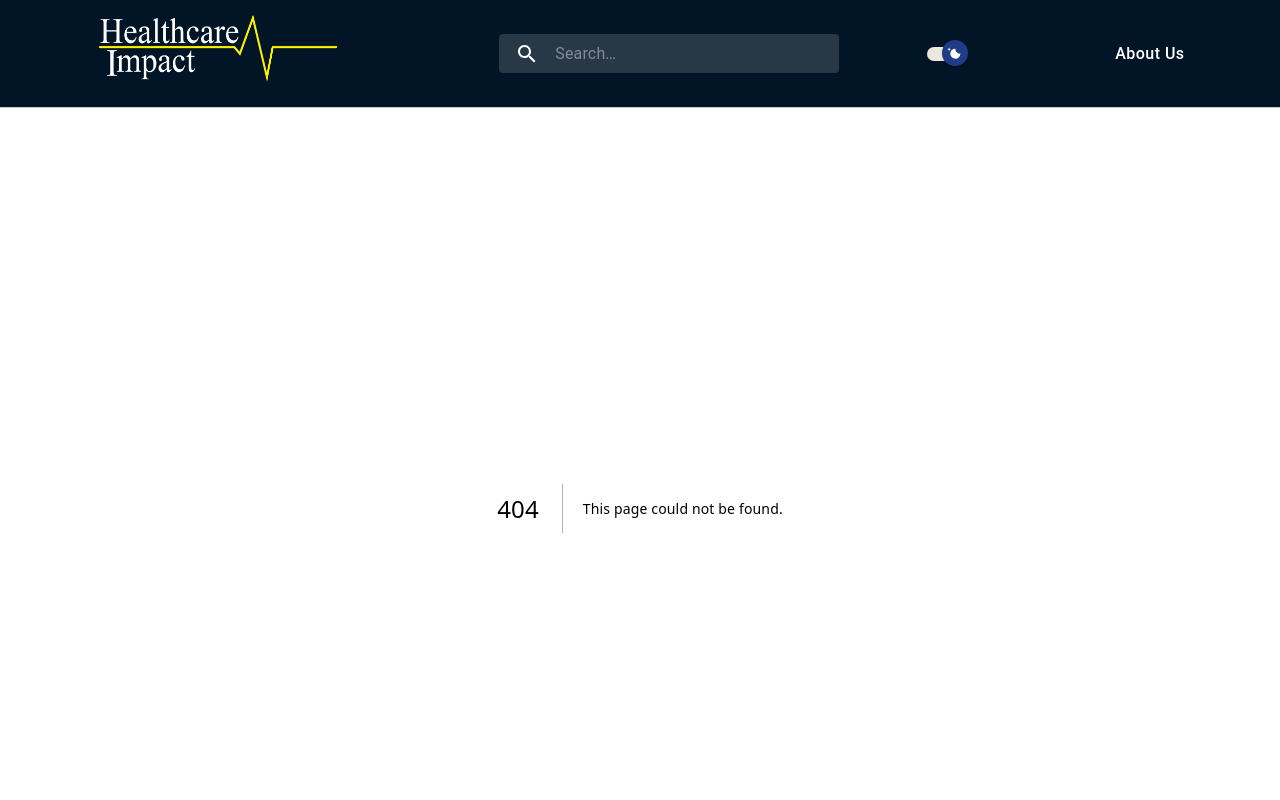
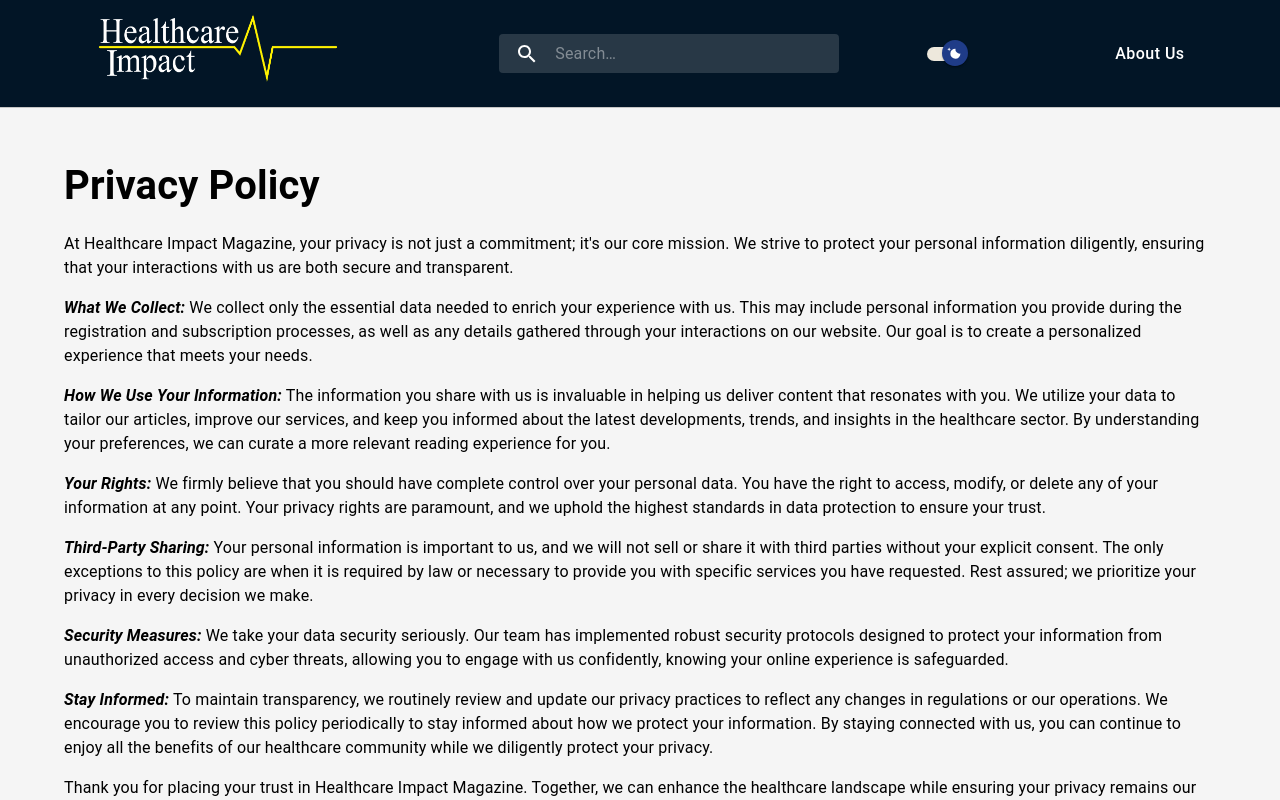
Before and after one commit to blessedjoe2000/healthcareimpact_forntend, a Next.js app: page /privacy in a window 1280 px wide. Before the commit this address had no page. Shown: the top 800 px of the page. Built offline with nearby package versions, Linux system fonts and the light colour scheme.

Commit message:
privacy policy page added

```diff
--- a/app/globals.css
+++ b/app/globals.css
@@ -46,3 +46,8 @@ footer {
   background-color: #021526;
   color: #fff;
 }
+
+span {
+  font-weight: 600;
+  font-style: italic;
+}
--- /dev/null
+++ b/app/privacy/page.jsx
@@ -0,0 +1,74 @@
+"use client";
+
+import { Typography } from "@mui/material";
+import { Box, Container } from "@mui/system";
+import React from "react";
+import { ContactTitle } from "../about/styles";
+
+export default function privacy() {
+  return (
+    <Container sx={{ mt: "1rem" }}>
+      <Box sx={{ fontSize: "1.2rem" }}>
+        <ContactTitle>Privacy Policy</ContactTitle>
+        <Typography>
+          At Healthcare Impact Magazine, your privacy is not just a commitment;
+          it&#39;s our core mission. We strive to protect your personal
+          information diligently, ensuring that your interactions with us are
+          both secure and transparent.
+        </Typography>
+        <Typography sx={{ my: "1rem" }}>
+          <span>What We Collect:</span> We collect only the essential data
+          needed to enrich your experience with us. This may include personal
+          information you provide during the registration and subscription
+          processes, as well as any details gathered through your interactions
+          on our website. Our goal is to create a personalized experience that
+          meets your needs.
+        </Typography>
+        <Typography sx={{ my: "1rem" }}>
+          <span>How We Use Your Information:</span> The information you share
+          with us is invaluable in helping us deliver content that resonates
+          with you. We utilize your data to tailor our articles, improve our
+          services, and keep you informed about the latest developments, trends,
+          and insights in the healthcare sector. By understanding your
+          preferences, we can curate a more relevant reading experience for you.
+        </Typography>
+        <Typography sx={{ my: "1rem" }}>
+          <span>Your Rights:</span> We firmly believe that you should have
+          complete control over your personal data. You have the right to
+          access, modify, or delete any of your information at any point. Your
+          privacy rights are paramount, and we uphold the highest standards in
+          data protection to ensure your trust.
+        </Typography>
+        <Typography sx={{ my: "1rem" }}>
+          <span>Third-Party Sharing:</span> Your personal information is
+          important to us, and we will not sell or share it with third parties
+          without your explicit consent. The only exceptions to this policy are
+          when it is required by law or necessary to provide you with specific
+          services you have requested. Rest assured; we prioritize your privacy
+          in every decision we make.
+        </Typography>
+        <Typography sx={{ my: "1rem" }}>
+          <span>Security Measures:</span> We take your data security seriously.
+          Our team has implemented robust security protocols designed to protect
+          your information from unauthorized access and cyber threats, allowing
+          you to engage with us confidently, knowing your online experience is
+          safeguarded.
+        </Typography>
+        <Typography sx={{ my: "1rem" }}>
+          <span>Stay Informed:</span> To maintain transparency, we routinely
+          review and update our privacy practices to reflect any changes in
+          regulations or our operations. We encourage you to review this policy
+          periodically to stay informed about how we protect your information.
+          By staying connected with us, you can continue to enjoy all the
+          benefits of our healthcare community while we diligently protect your
+          privacy.
+        </Typography>
+        <Typography sx={{ my: "1rem" }}>
+          Thank you for placing your trust in Healthcare Impact Magazine.
+          Together, we can enhance the healthcare landscape while ensuring your
+          privacy remains our top priority.
+        </Typography>
+      </Box>
+    </Container>
+  );
+}
--- a/components/Footer/index.js
+++ b/components/Footer/index.js
@@ -2,12 +2,7 @@
 
 import { Divider } from "@mui/material";
 import React, { useState } from "react";
-import {
-  FooterContainer,
-  FooterCopyright,
-  ModalContainer,
-  ModalTitle,
-} from "./styles";
+import { FooterContainer, ModalContainer, ModalTitle } from "./styles";
 import Modal from "@mui/material/Modal";
 import Typography from "@mui/material/Typography";
 import Link from "next/link";
@@ -61,8 +56,8 @@ function Footer() {
       </div>
 
       <FooterContainer>
-        <Link href="/about">
-          <MenuButton>About Us</MenuButton>
+        <Link href="/privacy">
+          <MenuButton>Privacy Policy</MenuButton>
         </Link>
         <Box>
           Healthcare Impact. ©{new Date().getFullYear()} All Rights Reserved.
```
